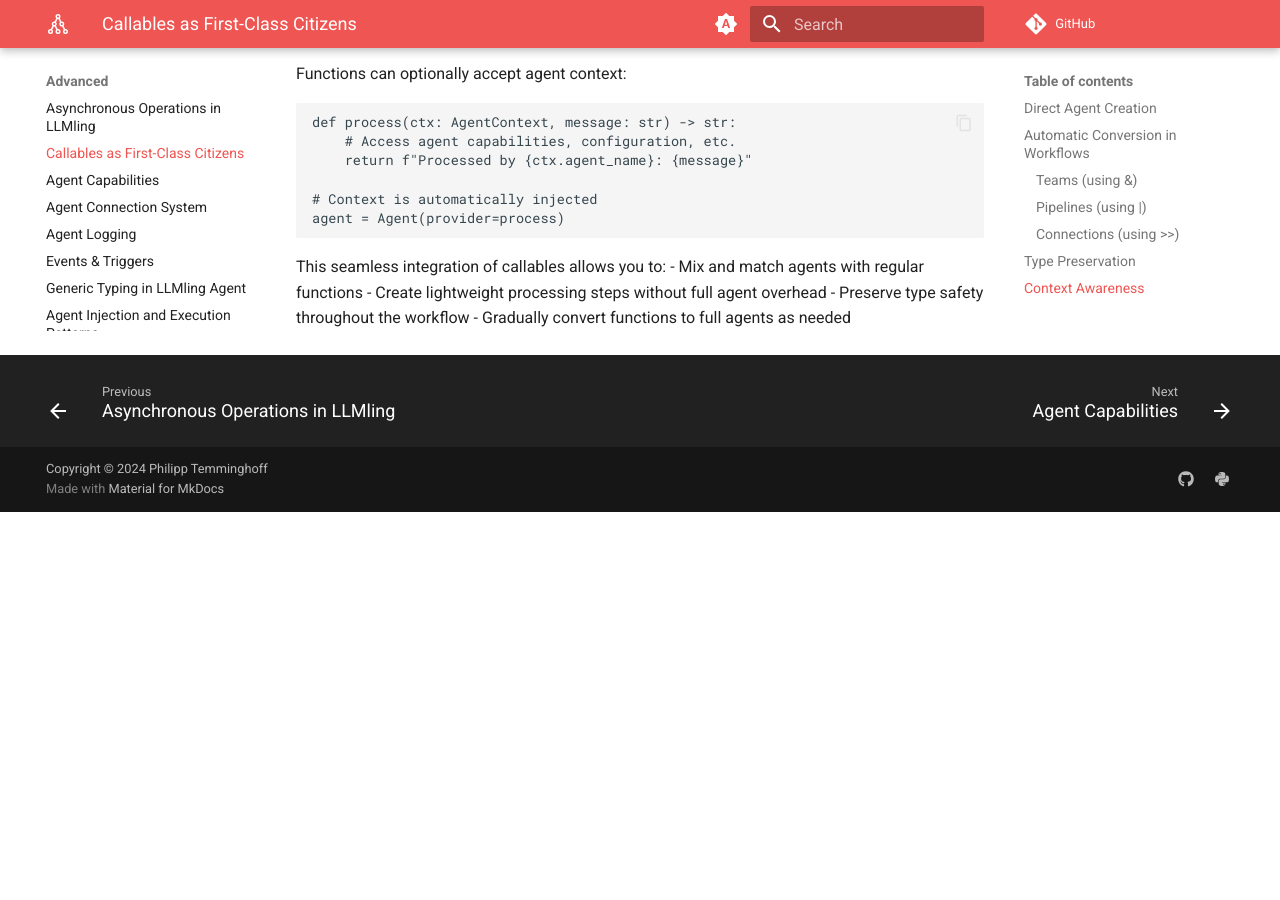
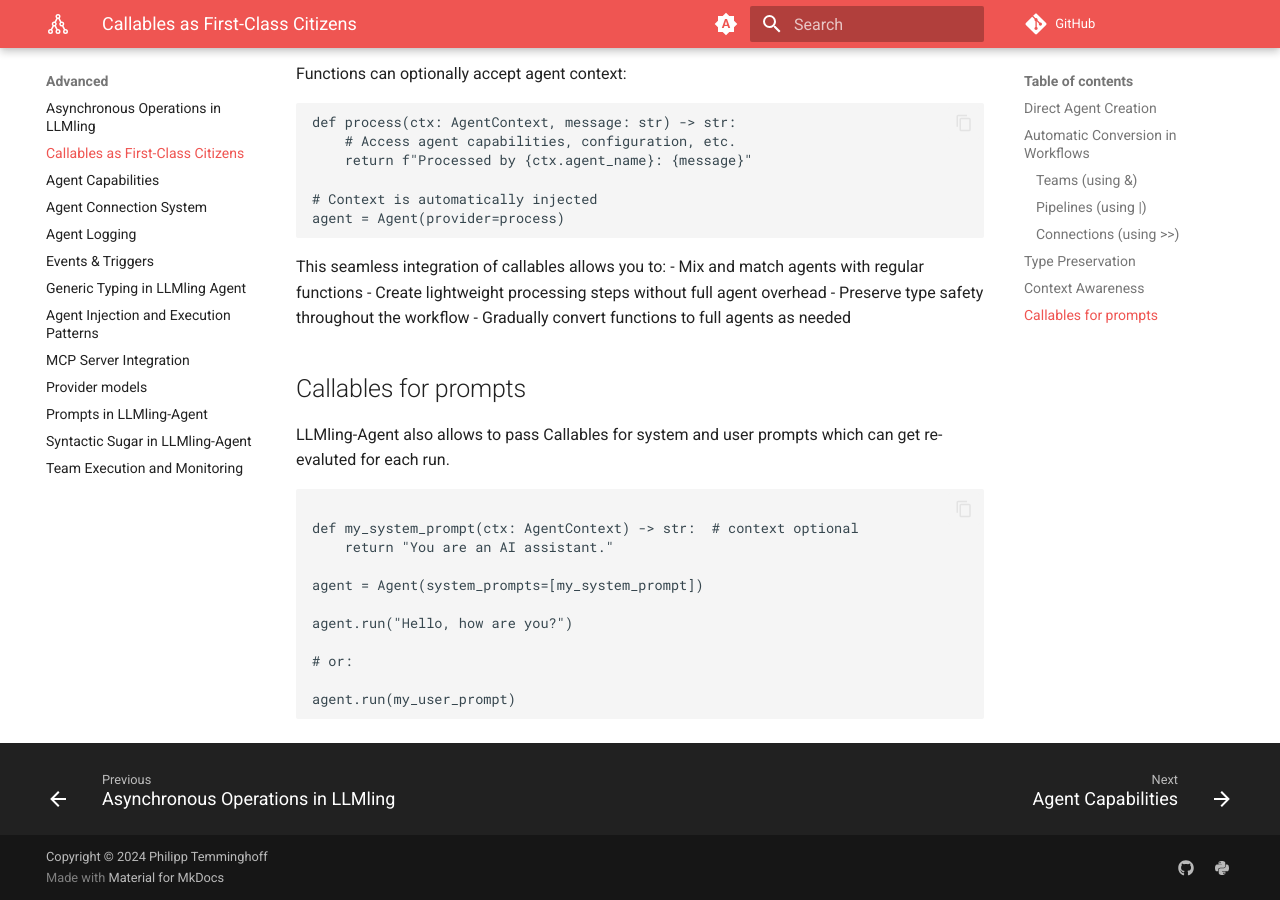
Before and after one commit to uk0/llmling-agent, an MkDocs documentation site: the page built from docs/advanced/callables.md, in a window 1280 px wide and 900 px high, scrolled down 1740 px. Built offline with MkDocs 1.6.1 and Material for MkDocs 9.7.7, drawn with Linux system fonts in a browser that asks for light colours; comment, search, counter and statistics services are not loaded; before the commit the page ends 2252 px from its top, so only the background shows below that.

Commit message:
chore: docs

````diff
--- a/docs/advanced/callables.md
+++ b/docs/advanced/callables.md
@@ -86,3 +86,23 @@ This seamless integration of callables allows you to:
 - Create lightweight processing steps without full agent overhead
 - Preserve type safety throughout the workflow
 - Gradually convert functions to full agents as needed
+
+
+## Callables for prompts
+
+LLMling-Agent also allows to pass Callables for system and user prompts which can get re-evaluted
+for each run.
+
+```python
+
+def my_system_prompt(ctx: AgentContext) -> str:  # context optional
+    return "You are an AI assistant."
+
+agent = Agent(system_prompts=[my_system_prompt])
+
+agent.run("Hello, how are you?")
+
+# or:
+
+agent.run(my_user_prompt)
+```
````
